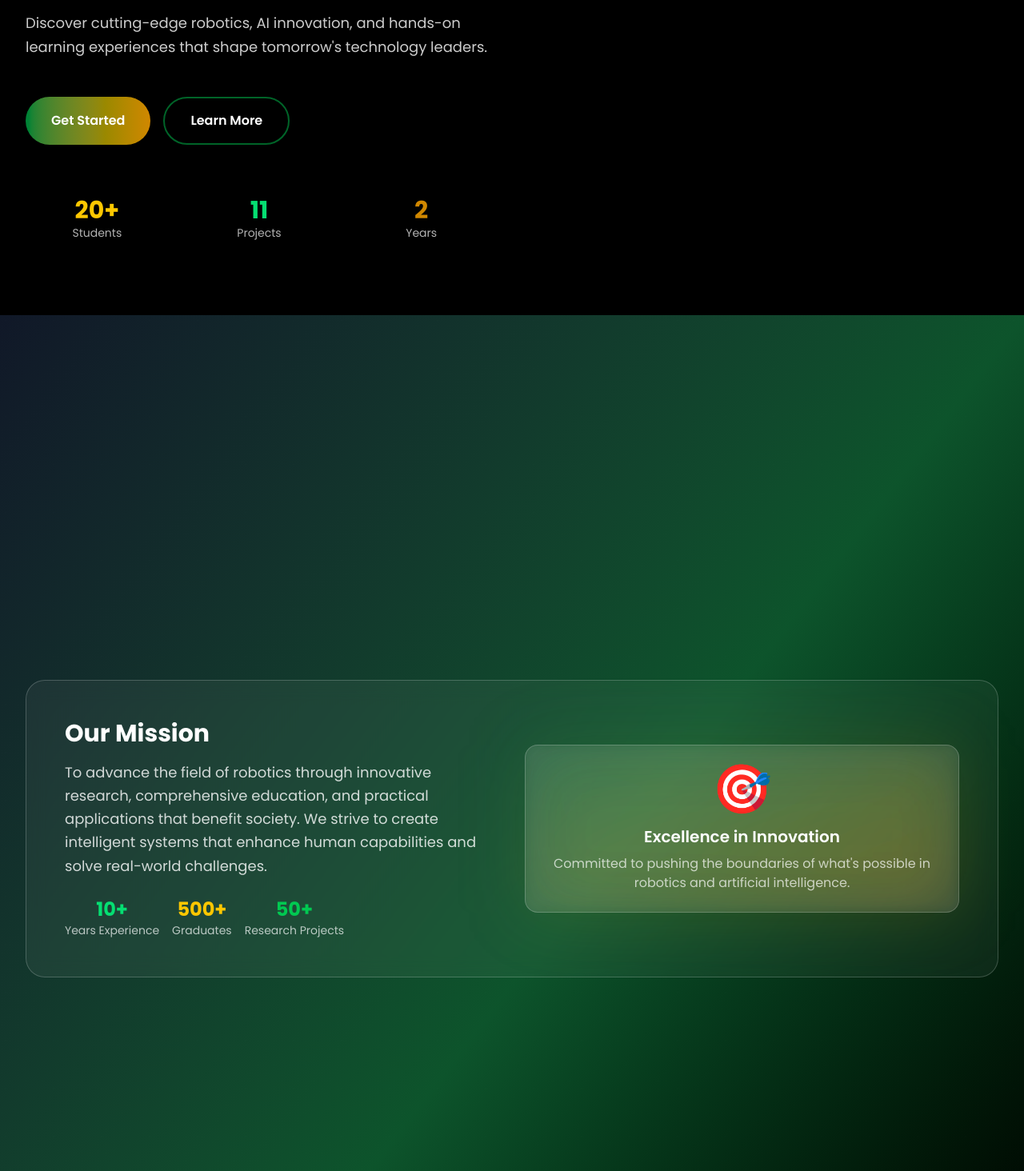
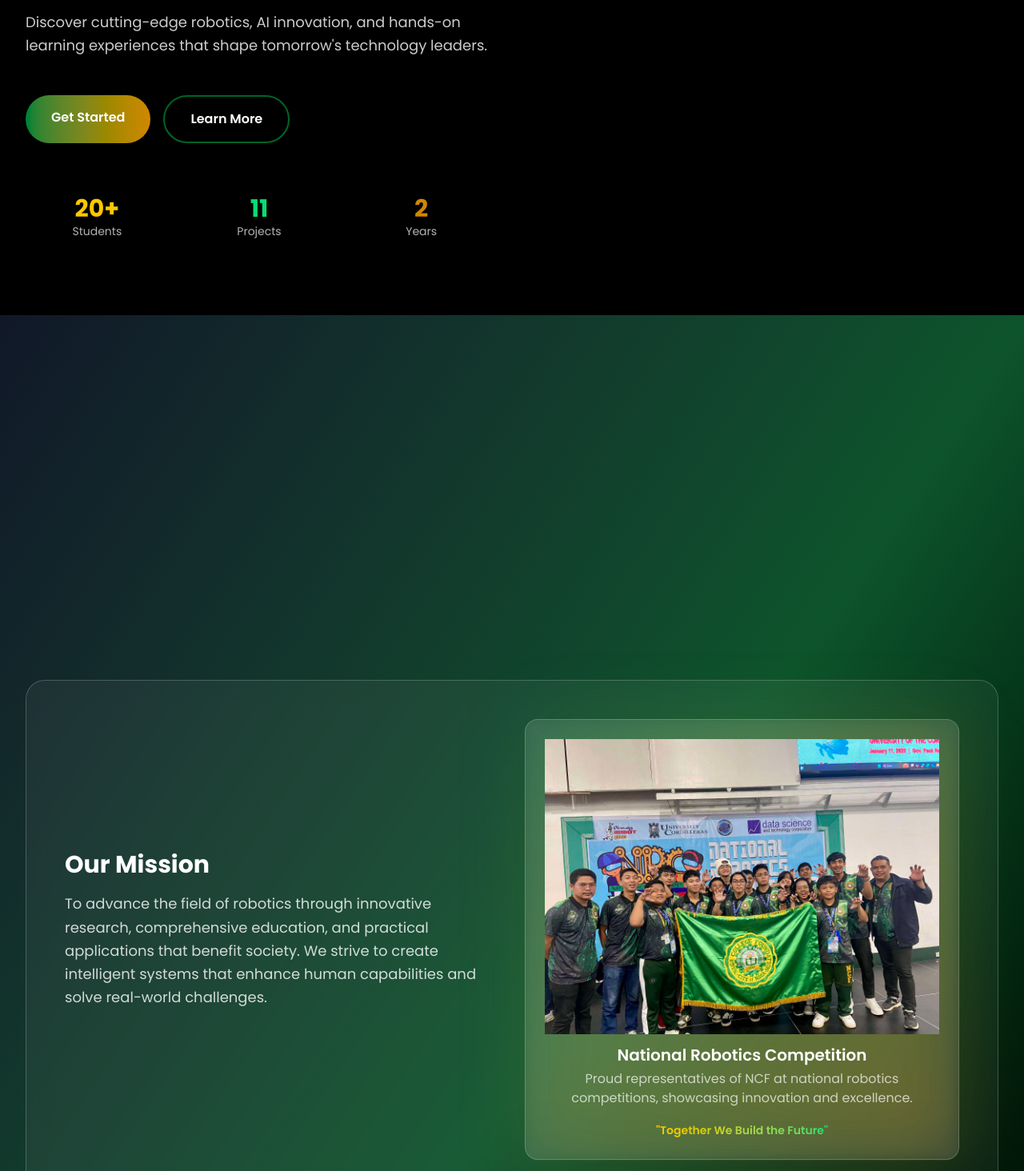
Before and after one commit to adrian5517/NCF_Robotics, a React (Vite) app: page / in a window 1280 px wide. Shown: the part 406-1870 px from the top of the page at 80% size. Built offline with nearby package versions, Linux system fonts and the light colour scheme.

Commit message:
Image Added for about section

```diff
--- a/components/AboutSection.jsx
+++ b/components/AboutSection.jsx
@@ -2,6 +2,7 @@ import React, { useEffect, useRef } from 'react'
 import { motion } from 'framer-motion'
 import { gsap } from 'gsap'
 import { ScrollTrigger } from 'gsap/ScrollTrigger'
+import winnerGoalImage from '../src/assets/images/WINNER-GOAL.jpg'
 
 gsap.registerPlugin(ScrollTrigger)
 
@@ -126,7 +127,7 @@ const AboutSection = () => {
                   and practical applications that benefit society. We strive to create intelligent systems
                   that enhance human capabilities and solve real-world challenges.
                 </p>
-                <div className="flex space-x-4">
+                {/* <div className="flex space-x-4">
                   <div className="text-center">
                     <div className="text-2xl font-bold text-green-400">10+</div>
                     <div className="text-sm text-white/70">Years Experience</div>
@@ -139,16 +140,21 @@ const AboutSection = () => {
                     <div className="text-2xl font-bold text-green-500">50+</div>
                     <div className="text-sm text-white/70">Research Projects</div>
                   </div>
-                </div>
+                </div> */}
               </div>
               <div className="relative">
                 <div className="absolute inset-0 bg-gradient-to-br from-green-700/20 to-yellow-600/20 rounded-2xl blur-2xl"></div>
                 <div className="relative bg-white/10 backdrop-blur-sm border border-white/20 rounded-2xl p-6">
-                  <div className="text-6xl mb-4 text-center">🎯</div>
-                  <h4 className="text-xl font-semibold text-white text-center mb-2">Excellence in Innovation</h4>
-                  <p className="text-white/70 text-center">
-                    Committed to pushing the boundaries of what's possible in robotics and artificial intelligence.
+                  <div className="text-6xl mb-3 text-center"><img src={winnerGoalImage} alt="National Robotics Competition" /></div>
+                  <h4 className="text-xl font-semibold text-white text-center mb-1">National Robotics Competition</h4>
+                  <p className="text-white/70 text-center mb-4">
+                    Proud representatives of NCF at national robotics competitions, showcasing innovation and excellence.
                   </p>
+                  <div className="text-center">
+                    <span className="inline-block bg-gradient-to-r from-yellow-400 to-green-400 bg-clip-text text-transparent text-sm font-semibold">
+                      "Together We Build the Future"
+                    </span>
+                  </div>
                 </div>
               </div>
             </div>
--- a/components/HomeSection.jsx
+++ b/components/HomeSection.jsx
@@ -102,14 +102,14 @@ const HomeSection = () => {
 
                 {/* Main Title */}
                 <div ref={titleRef} className="space-y-4" style={{ pointerEvents: 'none' }}>
-                  <h1 className="text-7xl sm:text-5xl lg:text-6xl xl:text-7xl font-bold leading-tight">
+                  <h1 className="text-7xl sm:text-4xl lg:text-5xl xl:text-7xl font-bold leading-tight">
                     <TextType
                       text={["NCF", "ROBOTICS"]}
                       typingSpeed={80}
                       pauseDuration={1000}
                       showCursor={true}
                       cursorCharacter="|"
-                      className="bg-gradient-to-r from-yellow-400 via-green-400 to-yellow-500 bg-clip-text section-font"
+                      className="bg-gradient-to-r from-yellow-400 via-green-400 to-yellow-500 bg-clip-text section-font md:text-4xl lg:text-5xl xl:text-6xl"
                     />
                   </h1>
                 </div>
@@ -126,21 +126,23 @@ const HomeSection = () => {
 
                 {/* CTA Buttons - Enable Pointer Events */}
                 <div ref={ctaRef} className="flex flex-col sm:flex-row gap-4 pt-4" style={{ pointerEvents: 'auto' }}>
-                  <motion.button
+                  <motion.a
+                    href="#about"
                     whileHover={{ scale: 1.05, boxShadow: "0 0 30px rgba(34, 197, 94, 0.4)" }}
                     whileTap={{ scale: 0.95 }}
-                    className="px-8 py-4 bg-gradient-to-r from-green-700 to-yellow-600 text-white font-semibold rounded-full shadow-lg hover:from-green-600 hover:to-yellow-500 transition-all duration-300"
+                    className="px-8 py-4 bg-gradient-to-r from-green-700 to-yellow-600 text-white font-semibold rounded-full shadow-lg hover:from-green-600 hover:to-yellow-500 transition-all duration-300 text-center cursor-pointer"
                   >
                     Get Started
-                  </motion.button>
+                  </motion.a>
 
-                  <motion.button
+                  <motion.a
+                    href="#achievements"
                     whileHover={{ scale: 1.05 }}
                     whileTap={{ scale: 0.95 }}
-                    className="px-8 py-4 border-2 border-green-500/50 text-white font-semibold rounded-full hover:bg-green-700/20 hover:border-yellow-600/70 transition-all duration-300 backdrop-blur-sm"
+                    className="px-8 py-4 border-2 border-green-500/50 text-white font-semibold rounded-full hover:bg-green-700/20 hover:border-yellow-600/70 transition-all duration-300 backdrop-blur-sm text-center cursor-pointer"
                   >
                     Learn More
-                  </motion.button>
+                  </motion.a>
                 </div>
 
                 {/* Stats */}
```
Also changed, not shown: src/assets/images/WINNER-GOAL.jpg (added).
